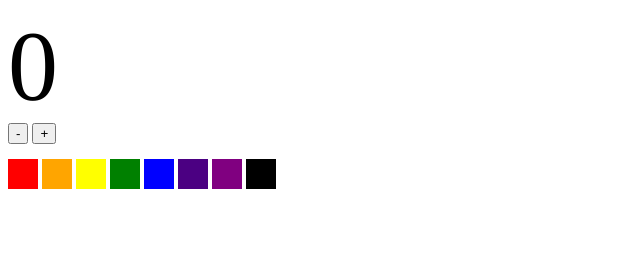
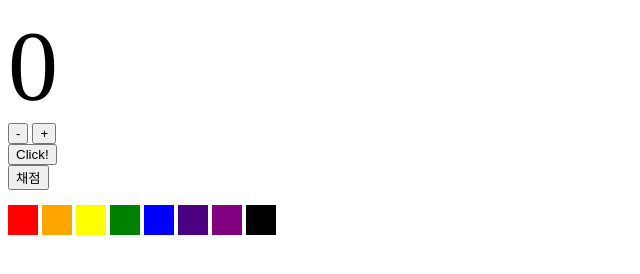
Before and after one commit to 1017yu/INTERMEDIATE_JS, a plain HTML site: page index.html in a window 1280 px wide. Shown: the whole page, without its empty margins (0-640 px from the left). Drawn offline with Linux system fonts and the light colour scheme.

Commit message:
Update index.html

```diff
--- a/index.html
+++ b/index.html
@@ -13,6 +13,12 @@
       <button id="increase">+</button>
     </div>
     <div>
+      <button id="myBtn">Click!</button>
+    </div>
+    <button id="grade">
+      채점
+    </button>
+    <div>
       <button class="color-btn red" data-color="#FF0000"></button>
       <button class="color-btn orange" data-color="#FFA500"></button>
       <button class="color-btn yellow" data-color="#FFFF00"></button>
```
